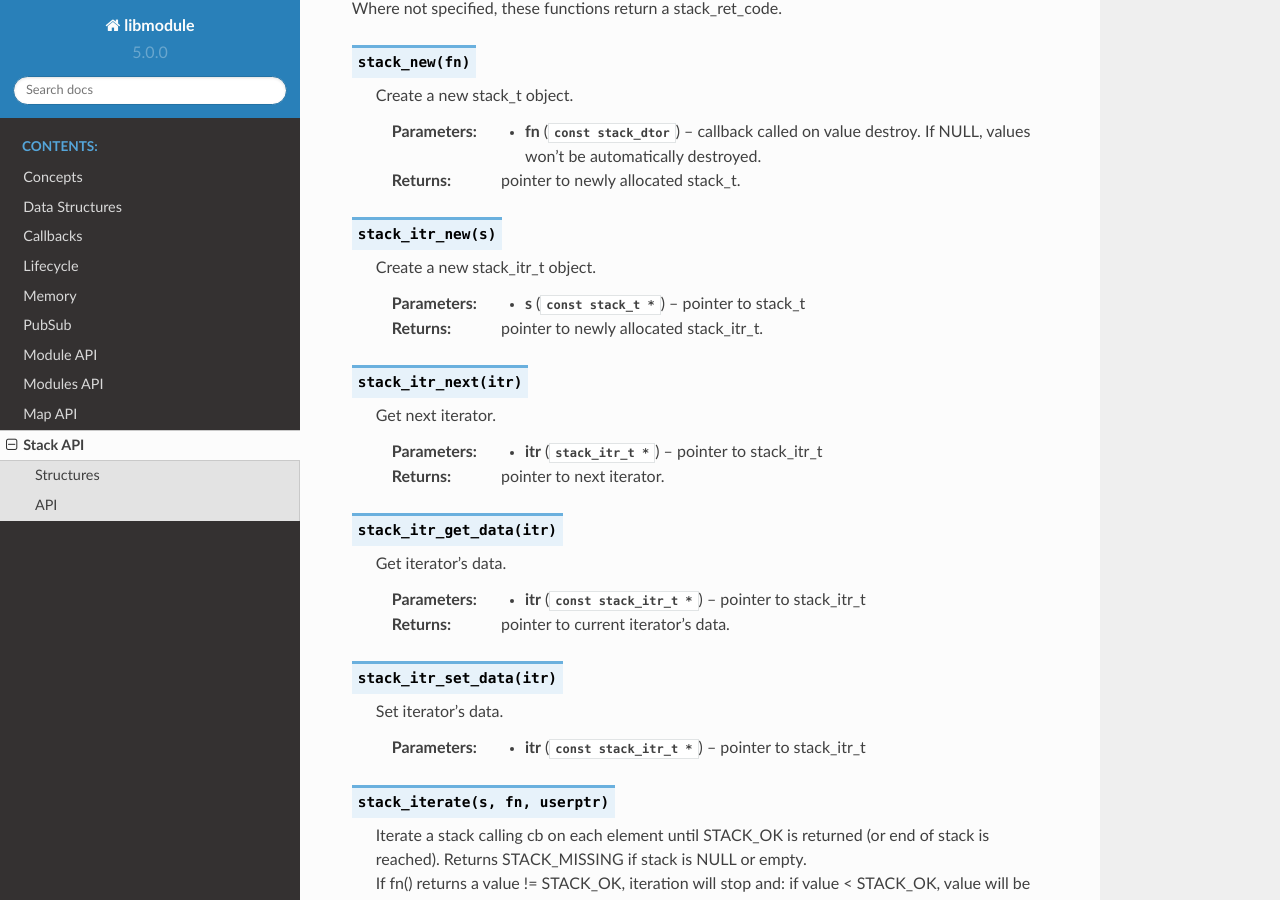
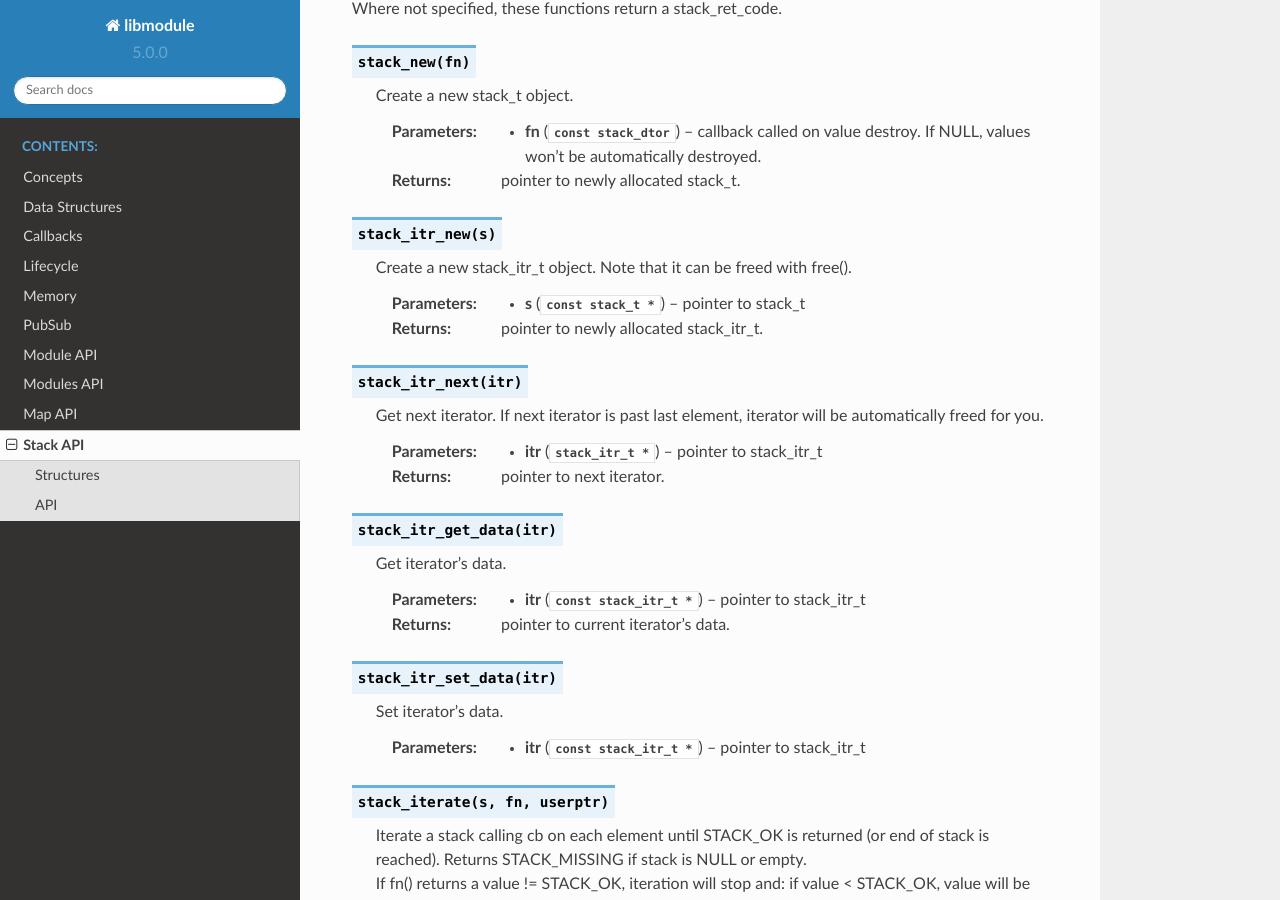
Before and after one commit to FedeDP/libmodule, a Sphinx documentation site: the page built from docs/src/stack.rst, in a window 1280 px wide and 900 px high, scrolled down 716 px. Built offline with Sphinx 7.4.7 and the Read the Docs theme 2.0.0, drawn with Linux system fonts in a browser that asks for light colours.

Commit message:
Avoid leaking map_itr_t in is_subscribed(). Updated map and stack doc.

```diff
--- a/docs/src/map.rst
+++ b/docs/src/map.rst
@@ -53,7 +53,7 @@ Where not specified, these functions return a map_ret_code.
 
 .. c:function:: map_itr_new(m)
 
-  Create a new map iterator object.
+  Create a new map iterator object. Note that it can be freed with free().
 
   :param m: pointer to map_t
   :type m: :c:type:`const map_t *`
@@ -62,7 +62,7 @@ Where not specified, these functions return a map_ret_code.
 
 .. c:function:: map_itr_next(itr)
 
-  Get next iterator.
+  Get next iterator. If next iterator is past last element, iterator will be automatically freed for you.
 
   :param itr: pointer to map_itr_t
   :type itr: :c:type:`map_itr_t *`
--- a/docs/src/stack.rst
+++ b/docs/src/stack.rst
@@ -49,7 +49,7 @@ Where not specified, these functions return a stack_ret_code.
 
 .. c:function:: stack_itr_new(s)
 
-  Create a new stack_itr_t object.
+  Create a new stack_itr_t object. Note that it can be freed with free().
 
   :param s: pointer to stack_t
   :type s: :c:type:`const stack_t *`
@@ -58,7 +58,7 @@ Where not specified, these functions return a stack_ret_code.
 
 .. c:function:: stack_itr_next(itr)
 
-  Get next iterator.
+  Get next iterator. If next iterator is past last element, iterator will be automatically freed for you.
 
   :param itr: pointer to stack_itr_t
   :type itr: :c:type:`stack_itr_t *`
```
Also changed, not shown: 1 other file.
